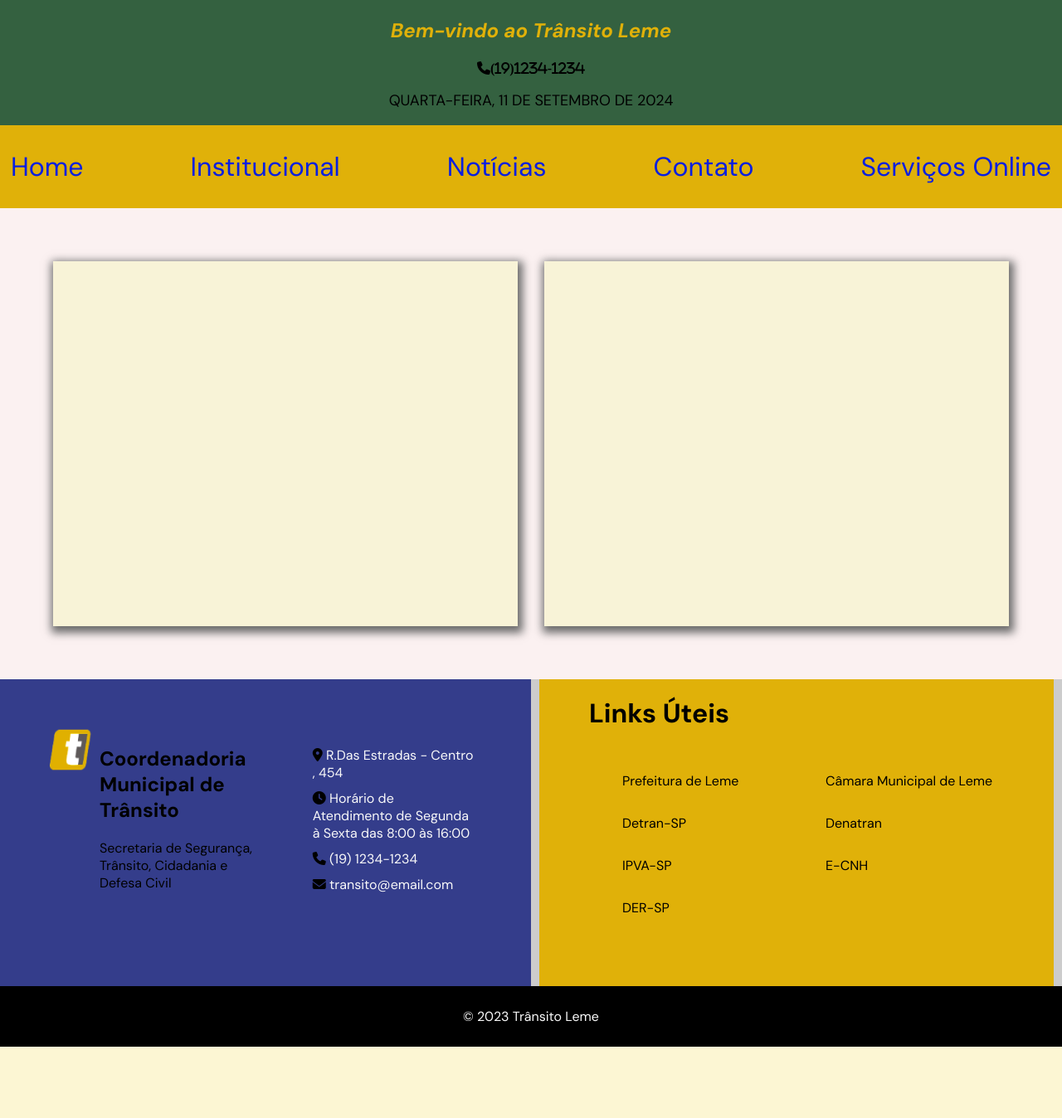
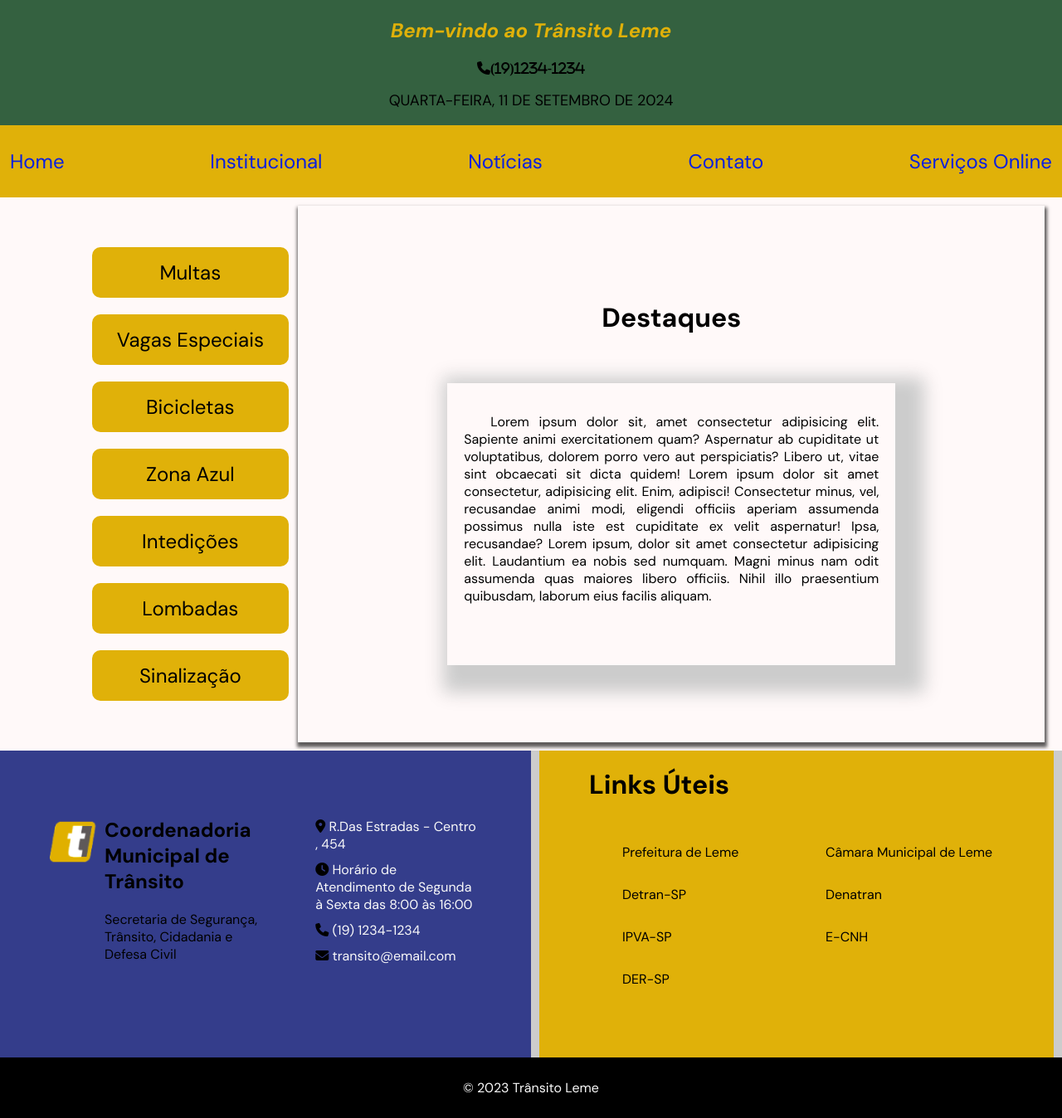
Before and after one commit to Malihgno616/portfolio-transito, a PHP site: page / in a window 1280 px wide. Shown: the part 199-1547 px from the top of the page at 83% size. Before the commit the page ends 1461 px from the top, so only its background shows below. Run offline with PHP 8.4, Linux system fonts and the light colour scheme; some libraries are stand-ins or nearby versions.

Commit message:
adiciona outro menu e destaques

```diff
--- a/index.html
+++ b/index.html
@@ -8,6 +8,7 @@
   <link rel="stylesheet" href="style.css" />
 
   <link rel="stylesheet" href="https://cdnjs.cloudflare.com/ajax/libs/font-awesome/6.6.0/css/all.min.css" integrity="sha512-Kc323vGBEqzTmouAECnVceyQqyqdsSiqLQISBL29aUW4U/M7pSPA/gEUZQqv1cwx4OnYxTxve5UMg5GT6L4JJg==" crossorigin="anonymous" referrerpolicy="no-referrer" />
+
 
 </head>
 
@@ -41,17 +42,30 @@
   </div>
 
   <!-- Conteúdo Principal -->
-  <main class="main">
-      <div class="section-item">
+   <main class="main">
+      <div class="nav-2menu">
+        <ul class="item-menu">
+          <li><a href="#">Multas</a></li>
+          <li><a href="#">Vagas Especiais</a></li>
+          <li><a href="#">Bicicletas</a></li>
+          <li><a href="#">Zona Azul</a></li>
+          <li><a href="#">Intedições</a></li>
+          <li><a href="#">Lombadas</a></li>
+          <li><a href="#">Sinalização</a></li>
+        </ul>
+      </div>
+      <div class="section">
+          <h1>Destaques</h1>
+          <div>
+            <p>
+              Lorem ipsum dolor sit, amet consectetur adipisicing elit. Sapiente animi exercitationem quam? Aspernatur ab cupiditate ut voluptatibus, dolorem porro vero aut perspiciatis? Libero ut, vitae sint obcaecati sit dicta quidem!
+              Lorem ipsum dolor sit amet consectetur, adipisicing elit. Enim, adipisci! Consectetur minus, vel, recusandae animi modi, eligendi officiis aperiam assumenda possimus nulla iste est cupiditate ex velit aspernatur! Ipsa, recusandae?
+              Lorem ipsum, dolor sit amet consectetur adipisicing elit. Laudantium ea nobis sed numquam. Magni minus nam odit assumenda quas maiores libero officiis. Nihil illo praesentium quibusdam, laborum eius facilis aliquam.
+            </p>
+          </div>
+      </div>
+   </main>
 
-        </div>
-      </div>
-      <div class="section-item">
-        <div class="another-section-item">
-
-        </div>
-      </div>
-  </main>
 
   <!-- Rodapé -->
   <footer class="footer">
--- a/style.css
+++ b/style.css
@@ -10,7 +10,7 @@ body {
   font-style: normal;
   height: 100%;
   margin: 0 auto;
-  background-color: #fbf1f1;
+  background-color: #fff9f9;
 }
 
 :root {
@@ -79,7 +79,8 @@ body {
 
 .nav-menu {
   background-color: var(--cor1);
-  padding: 3px;
+  padding: 2px;
+  margin-bottom: 10px;
 }
 
 .nav-item {
@@ -94,14 +95,14 @@ body {
 
 .nav-item a {
   text-decoration: none;
-  font-size: 2rem;
+  font-size: 1.5rem;
   color: var(--cor2);
   transition: .7s;
 }
 
 .nav-item a:hover {
   color: var(--cor3);
-  background-color: #ccc;
+  background-color: #acacac;
   padding: 27px;
   border-radius: 10px;
 }
@@ -130,7 +131,6 @@ body {
   color: var(--cor1);
   background-color: var(--cor2);
   border-radius: 10px;
-
 }
 
 #contato-main .section-item{
@@ -138,73 +138,72 @@ body {
 }
 
 .main {
-  padding: 4em;
   display: flex;
   margin: 0 auto;
-  gap: 2em;
-  flex-wrap: wrap;
-  justify-content: center;
+  justify-content: space-around;
 }
 
-.main {
-  display: flex;
+.nav-2menu .item-menu {
+  margin-top: 50px;
+  margin-bottom: 50px;
+  margin-left: 50px;
+  display: grid;
+  grid-template-columns: 1fr;
+  gap: 20px;
 }
 
-.main .section-item {
-  padding: 20px;
-  width: 900px;
-  height: 400px;
-  flex: 2;
-  box-shadow: 2px 4px 10px 4px #6b6b6b;
-  background-color: #f8f3d7;
+.item-menu li {
+  list-style: none;
+  background-color: #E0B109;
+  padding: 15px;
+  border-radius: 10px;
+  width: 100%;
+  text-align: center;
 }
 
-.aside-container {
-  position: relative;
-  margin: 0 auto;
-  left: -25%;
-  height: 50%;
-  border: 1px solid #ccc;
-  box-shadow: 2px 2px 3pc #323;
-  max-width: 50%;
+.item-menu a {
+  text-decoration: none;
+  color: #000;
+  font-size: 1.5em;
+  transition: .5s;
+}
+
+.item-menu li a:hover {
+  background-color: rgb(0, 0, 0);
+  color: #ffffff;
+  border-radius: 10px;
+  width: 100%;
+}
+.section {
+  display: grid;
+  box-shadow: 1px 4px 4px 2px #000000a2;
+  width: 900px;
+  justify-content: center;
+  align-items: center;
+}
+
+.section h1 {
+  text-align: center;
+}
+
+.section div {
+  margin-top: -150px;
+  width: 500px;
+  padding: 20px;
+  box-shadow: 15px 13px 20px 20px #ccc;
+  height: 300px;
 
 }
 
-.aside-item {
-  position: relative;
-  margin: 10px 10px 50px 10px;
-  top: 0;
-  left: 0;
+.section p {
+  text-align: justify;
+  text-indent: 2em;
 }
-
-.aside-item h2 {
-  font-size: 3rem;
-  color: #f9f9f9;
-  text-shadow: 2px 2px 3px #000000;
-  position: absolute;
-}
-
-.aside-item p {
-  font-size: 1rem;
-  font-weight: 500;
-  top: 100px;
-  text-indent: 1.5rem;
-  text-align: justify;
-  line-height: 4rem;
-  position: absolute;
-}
-
-.another-section-item {
-  display: grid;
-  grid-template-columns: repeat(2, 1fr);
-  gap: 2em;
-  margin: 0 auto;
-}
-
 
 /* Rodapé */
 
 .footer {
+  margin-top: 10px;
   background-color: #ccc;
   height: 100%;
 
@@ -232,8 +231,9 @@ body {
 }
 
 .footer-item:first-child img {
-  width: 50px;
+  width: 60px;
   height: 50px;
+  margin-top: 25px;
 }
 
 .footer-item:first-child div {
```
